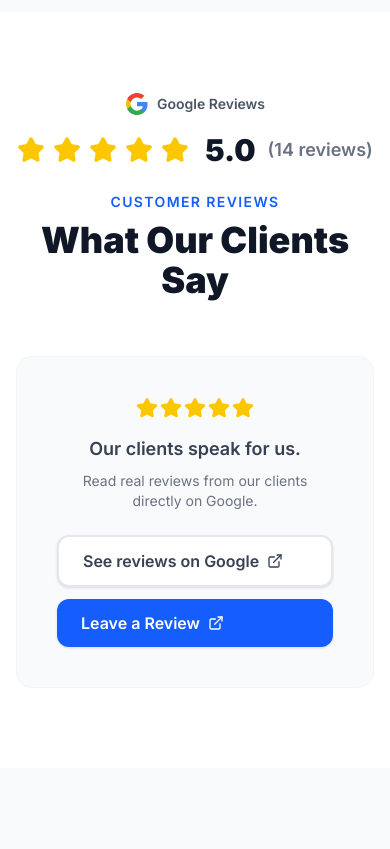
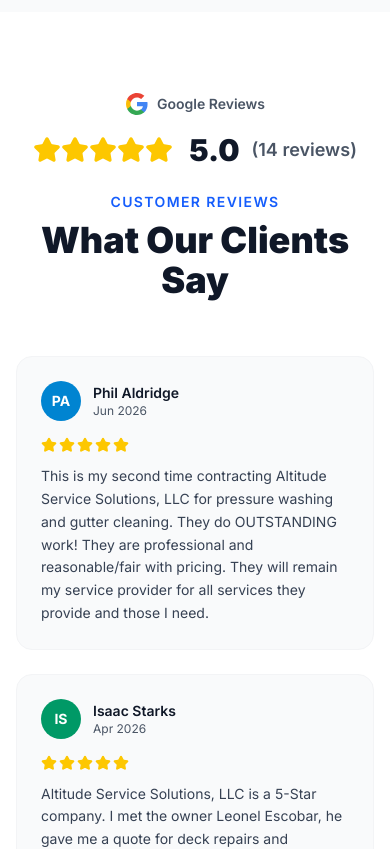
Before and after one commit to legacyproperties90-code/altitude-service-solutions, a Next.js app: page /terms in a window 390 px wide. Shown: the part 10280-11129 px from the top of the page. Built offline with nearby package versions, Linux system fonts and the light colour scheme; no server answers.

Commit message:
feat: show the 14 real Google reviews on site instead of a generic CTA card

```diff
--- a/src/components/GoogleReviews.tsx
+++ b/src/components/GoogleReviews.tsx
@@ -1,6 +1,28 @@
 import { Star, ExternalLink } from "lucide-react";
+import { reviews, RATING, REVIEW_COUNT, GOOGLE_BUSINESS_URL } from "@/lib/reviews";
 
-const GOOGLE_BUSINESS_URL = "https://www.google.com/maps?cid=16973235940937361371";
+function formatDate(date: string, isEs: boolean) {
+  const [y, m] = date.split("-");
+  if (!m) return y;
+  const months = isEs
+    ? ["ene", "feb", "mar", "abr", "may", "jun", "jul", "ago", "sep", "oct", "nov", "dic"]
+    : ["Jan", "Feb", "Mar", "Apr", "May", "Jun", "Jul", "Aug", "Sep", "Oct", "Nov", "Dec"];
+  return `${months[Number(m) - 1]} ${y}`;
+}
+
+function initials(name: string) {
+  return name
+    .split(" ")
+    .filter(Boolean)
+    .slice(0, 2)
+    .map((w) => w[0]?.toUpperCase() ?? "")
+    .join("");
+}
+
+const AVATAR_COLORS = [
+  "bg-sky-600", "bg-emerald-600", "bg-violet-600", "bg-orange-600",
+  "bg-rose-600", "bg-teal-600", "bg-indigo-600", "bg-amber-600",
+];
 
 export default function GoogleReviews({ lang }: { lang: string }) {
   const isEs = lang === "es";
@@ -10,7 +32,7 @@
       <div className="max-w-7xl mx-auto px-4 sm:px-6">
         <div className="text-center mb-14">
           <div className="inline-flex items-center gap-2 mb-4">
-            <svg width="24" height="24" viewBox="0 0 24 24" className="shrink-0">
+            <svg width="24" height="24" viewBox="0 0 24 24" className="shrink-0" aria-hidden="true">
               <path fill="#4285F4" d="M22.56 12.25c0-.78-.07-1.53-.2-2.25H12v4.26h5.92c-.26 1.37-1.04 2.53-2.21 3.31v2.77h3.57c2.08-1.92 3.28-4.74 3.28-8.09z"/>
               <path fill="#34A853" d="M12 23c2.97 0 5.46-.98 7.28-2.66l-3.57-2.77c-.98.66-2.23 1.06-3.71 1.06-2.86 0-5.29-1.93-6.16-4.53H2.18v2.84C3.99 20.53 7.7 23 12 23z"/>
               <path fill="#FBBC05" d="M5.84 14.09c-.22-.66-.35-1.36-.35-2.09s.13-1.43.35-2.09V7.07H2.18C1.43 8.55 1 10.22 1 12s.43 3.45 1.18 4.93l2.85-2.22.81-.62z"/>
@@ -20,10 +42,14 @@
           </div>
 
           <div className="flex items-center justify-center gap-2 mb-3">
-            {[1,2,3,4,5].map((i) => <Star key={i} size={28} className="fill-yellow-400 text-yellow-400" />)}
-            <span className="text-3xl font-black text-gray-900 ml-2">5.0</span>
-            <span className="text-gray-500 font-semibold text-lg ml-1">
-              ({isEs ? "14 reseñas" : "14 reviews"})
+            <span className="flex" aria-hidden="true">
+              {[1, 2, 3, 4, 5].map((i) => (
+                <Star key={i} size={28} className="fill-yellow-400 text-yellow-400" />
+              ))}
+            </span>
+            <span className="text-3xl font-black text-gray-900 ml-2">{RATING.toFixed(1)}</span>
+            <span className="text-gray-600 font-semibold text-lg ml-1">
+              ({REVIEW_COUNT} {isEs ? "reseñas" : "reviews"})
             </span>
           </div>
 
@@ -35,39 +61,55 @@
           </h2>
         </div>
 
-        {/* CTA to real Google profile */}
-        <div className="max-w-xl mx-auto text-center bg-gray-50 rounded-2xl p-10 border border-gray-100">
-          <div className="flex justify-center gap-0.5 mb-4">
-            {[1,2,3,4,5].map((i) => <Star key={i} size={22} className="fill-yellow-400 text-yellow-400" />)}
+        {/* Real reviews from the Google Business Profile */}
+        <ul className="grid gap-6 sm:grid-cols-2 lg:grid-cols-3 mb-12 list-none p-0">
+          {reviews.map((r, i) => (
+            <li
+              key={`${r.author}-${r.date}`}
+              className="bg-gray-50 border border-gray-100 rounded-2xl p-6 flex flex-col h-full">
+              <div className="flex items-center gap-3 mb-4">
+                <div
+                  className={`${AVATAR_COLORS[i % AVATAR_COLORS.length]} w-10 h-10 rounded-full flex items-center justify-center text-white font-bold text-sm shrink-0`}
+                  aria-hidden="true">
+                  {initials(r.author)}
                 </div>
-          <p className="text-gray-700 text-lg font-semibold mb-2">
-            {isEs
-              ? "Nuestros clientes hablan por nosotros."
-              : "Our clients speak for us."}
-          </p>
-          <p className="text-gray-500 text-sm mb-6">
-            {isEs
-              ? "Lee las reseñas reales de nuestros clientes directamente en Google."
-              : "Read real reviews from our clients directly on Google."}
-          </p>
+                <div className="min-w-0">
+                  <p className="font-semibold text-gray-900 text-sm truncate">{r.author}</p>
+                  <p className="text-gray-600 text-xs">{formatDate(r.date, isEs)}</p>
+                </div>
+              </div>
+
+              <div className="flex gap-0.5 mb-3">
+                <span className="sr-only">
+                  {r.rating} {isEs ? "de 5 estrellas" : "out of 5 stars"}
+                </span>
+                {Array.from({ length: r.rating }).map((_, s) => (
+                  <Star key={s} size={16} className="fill-yellow-400 text-yellow-400" aria-hidden="true" />
+                ))}
+              </div>
+
+              <p className="text-gray-700 text-sm leading-relaxed">{r.text}</p>
+            </li>
+          ))}
+        </ul>
+
         <div className="flex flex-col sm:flex-row gap-3 justify-center">
           <a
             href={GOOGLE_BUSINESS_URL}
             target="_blank"
             rel="noopener noreferrer"
-              className="inline-flex items-center gap-2 px-6 py-3 rounded-xl bg-white border-2 border-gray-200 text-gray-700 font-semibold hover:border-blue-400 hover:text-blue-700 transition-all shadow-sm">
-              {isEs ? "Ver reseñas en Google" : "See reviews on Google"}
-              <ExternalLink size={16} />
+            className="inline-flex items-center justify-center gap-2 px-6 py-3 rounded-xl bg-white border-2 border-gray-200 text-gray-700 font-semibold hover:border-blue-400 hover:text-blue-700 transition-all shadow-sm">
+            {isEs ? "Ver todas en Google" : "See all on Google"}
+            <ExternalLink size={16} aria-hidden="true" />
           </a>
           <a
             href={GOOGLE_BUSINESS_URL}
             target="_blank"
             rel="noopener noreferrer"
-              className="inline-flex items-center gap-2 px-6 py-3 rounded-xl bg-blue-600 text-white font-semibold hover:bg-blue-700 transition-all shadow-sm">
+            className="inline-flex items-center justify-center gap-2 px-6 py-3 rounded-xl bg-blue-600 text-white font-semibold hover:bg-blue-700 transition-all shadow-sm">
             {isEs ? "Dejar Reseña" : "Leave a Review"}
-              <ExternalLink size={16} />
+            <ExternalLink size={16} aria-hidden="true" />
           </a>
-          </div>
         </div>
       </div>
     </section>
--- /dev/null
+++ b/src/lib/reviews.ts
@@ -0,0 +1,105 @@
+// Real Google reviews for Altitude Service Solutions, LLC.
+// Copied verbatim from the business's own Google Business Profile (5.0 ★, 14 reviews).
+// Last synced: 2026-08-04. When new reviews come in, add them here and bump REVIEW_COUNT.
+
+export interface Review {
+  author: string;
+  /** Relative or absolute date exactly as Google shows it. */
+  date: string;
+  rating: number;
+  text: string;
+}
+
+export const RATING = 5.0;
+export const REVIEW_COUNT = 14;
+
+/** Public Google Business Profile — used for "see all" / "leave a review" links. */
+export const GOOGLE_BUSINESS_URL =
+  "https://www.google.com/maps?cid=16973235940937361371";
+
+export const reviews: Review[] = [
+  {
+    author: "Phil Aldridge",
+    date: "2026-06",
+    rating: 5,
+    text: "This is my second time contracting Altitude Service Solutions, LLC for pressure washing and gutter cleaning. They do OUTSTANDING work! They are professional and reasonable/fair with pricing. They will remain my service provider for all services they provide and those I need.",
+  },
+  {
+    author: "Isaac Starks",
+    date: "2026-04",
+    rating: 5,
+    text: "Altitude Service Solutions, LLC is a 5-Star company. I met the owner Leonel Escobar, he gave me a quote for deck repairs and pressure washing my house. He came out the next day and completed the pressure washing — he did the entire house within 3-4 hours and did an excellent job, the house looks new now. A few days later his workers came out on time and completed deck repairs. It took several hours to complete but another excellent job. I definitely recommend this awesome company.",
+  },
+  {
+    author: "Chuck & Wyema Phillips",
+    date: "2026-03",
+    rating: 5,
+    text: "We could not be more pleased with the work that Leonel and his crew did. They did a complete and thorough job in power washing our house and cleaning our gutters. We would highly recommend them.",
+  },
+  {
+    author: "CorieD Penny",
+    date: "2026-06",
+    rating: 5,
+    text: "Leo is very professional and helped me with all my needs.",
+  },
+  {
+    author: "Agustina Odi",
+    date: "2025-07-18",
+    rating: 5,
+    text: "Extremely professional and take extra care on my property! Will be using them again.",
+  },
+  {
+    author: "Dat2040",
+    date: "2025-06-16",
+    rating: 5,
+    text: "Great customer service. Professional pressure washing. Leo is great!",
+  },
+  {
+    author: "Nicole",
+    date: "2025-03-07",
+    rating: 5,
+    text: "I can't rave about these guys enough. I have used them multiple times and will continue to call them for future jobs. I'm very satisfied with their workmanship, professionalism, and attention to my specific preferences. Thanks Leo and guys, I will be in touch!",
+  },
+  {
+    author: "Nancy",
+    date: "2024-07-17",
+    rating: 5,
+    text: "The attention to detail and professionalism displayed by Leo and his partner was truly impressive. Their commitment to customer satisfaction is evident in the quality of their work and the excellent communication throughout the process. I couldn't be happier with the results. I will certainly recommend your services to friends and family and look forward to working with you again in the future.",
+  },
+  {
+    author: "ken christianson",
+    date: "2024-05-30",
+    rating: 5,
+    text: "Great job as before. Did more than asked and held the same price. Very thorough and cleaned everything up. I would highly recommend.",
+  },
+  {
+    author: "Tania Morris",
+    date: "2024-03-02",
+    rating: 5,
+    text: "Leo was very professional and timely. Leo and his crew did a fantastic job cleaning our gutters, pressure washing the driveway, and house washing. The house looks like it was just built and the driveway recently paved. His pricing was reasonable as well!!!",
+  },
+  {
+    author: "luisa agudelo",
+    date: "2023-09-22",
+    rating: 5,
+    text: "Leo did a great job at cleaning my house and driveway, he was on time and the service was quick and the results were incredible. Very professional and reliable service.",
+  },
+  {
+    author: "jonnathan baquero",
+    date: "2023-09-22",
+    rating: 5,
+    text: "Work crew were on time and the quality of the job was great.",
+  },
+  {
+    author: "Tanesha Friday",
+    date: "2023-08-12",
+    rating: 5,
+    text: "Leonel and his partner were very responsive and showed up on time. The service did not take all day and they did a great job. There was not a long wait period to be serviced. 10/10 I highly recommend!!! I will be using this service again! Thank you guys.",
+  },
+  {
+    author: "Marti Macongee",
+    date: "2023-08-08",
+    rating: 5,
+    text: "Leo and his company proficiently cleaned my driveway and the sidewalk in front of my house. He restored the driveway to a state in which I have not seen for years. He reassured me several times that the finished job would be like night and day. He was so correct. Anyone looking to restore their driveway to its original stage should give Leo a call.",
+  },
+];
```
Lines whose indentation alone changed are shown as unchanged.
